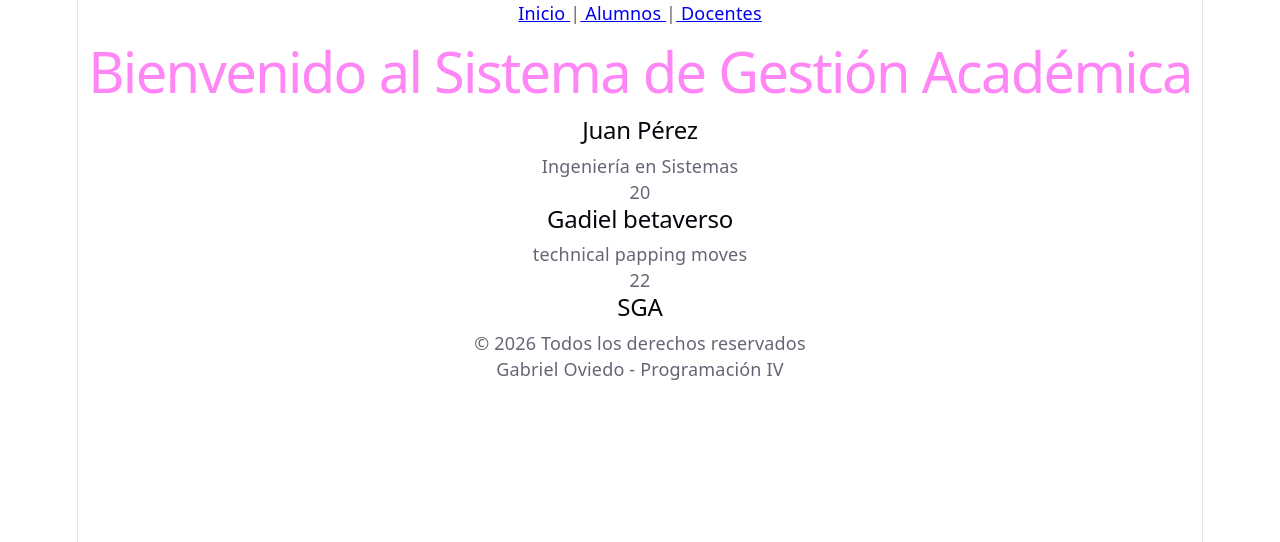
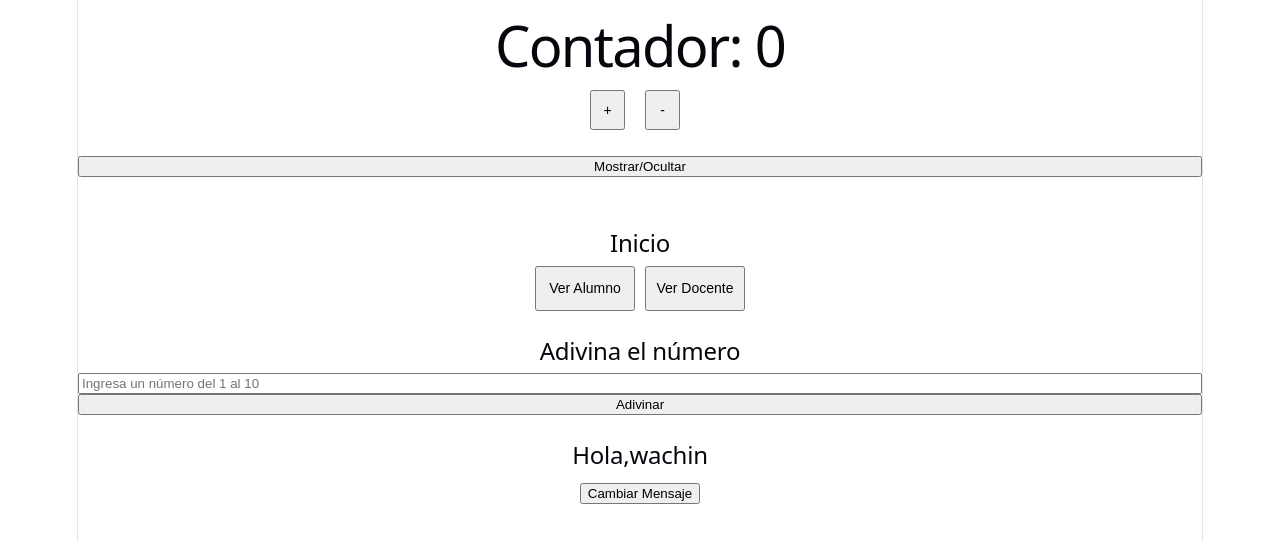
Before and after one commit to Gabi-oviedo/SGA, a React (Vite) app in the folder frontend-react/: page / in a window 1280 px wide. Shown: the top 542 px of the page. Built offline with nearby package versions, Linux system fonts and the light colour scheme.

Commit message:
Clase 28: Hooks de estado

```diff
--- a/frontend-react/src/App.jsx
+++ b/frontend-react/src/App.jsx
@@ -1,18 +1,44 @@
-import Titulo from './components/Titulo';
-import Navbar from './components/Navbar';
-import Footer from './components/Footer';
-import TarjetaAlumno from './components/TarjetaAlumno';
 
+import Incrementar from './components/ejemplos/Incrementar';
+import CambiarTitulo from './components/ejemplos/CambiarTitulo';
+import {Adivina} from './components/ejemplos/Adivina';
+import Mensaje from './components/ejemplos/Mensaje';
 function App() {
   return (
+
     <>
-    <Navbar />
-    <Titulo texto="Bienvenido al Sistema de Gestión Académica" color = "#ff00ea79" />
-    <TarjetaAlumno nombre="Juan Pérez" carrera="Ingeniería en Sistemas" edad="20" />
-    <TarjetaAlumno nombre="Gadiel betaverso" carrera="technical papping moves" edad="22" />
-    <Footer />
-    </>
+    <Incrementar />
+    <br />
+    <CambiarTitulo />
+    <br />
+    <Adivina />
+    <br />
+    <Mensaje />
+    <br />
+
+   </>
   )
 }
 
 export default App;
+
+
+
+
+
+
+
+
+
+/* import Titulo from './components/Titulo';
+import Navbar from './components/Navbar';
+import Footer from './components/Footer';
+import TarjetaAlumno from './components/TarjetaAlumno';
+ */
+
+
+/*  <Navbar />
+    <Titulo texto="Bienvenido al Sistema de Gestión Académica" color = "#ff00ea79" />
+    <TarjetaAlumno nombre="Juan Pérez" carrera="Ingeniería en Sistemas" edad="20" />
+    <TarjetaAlumno nombre="Gadiel betaverso" carrera="technical papping moves" edad="22" />
+    <Footer /> */
--- /dev/null
+++ b/frontend-react/src/components/ejemplos/Adivina.jsx
@@ -0,0 +1,45 @@
+import {useState} from 'react';
+
+export function Adivina() {
+
+    const[seleccion, setSeleccion] = useState("");
+    const[resultado, setResultado] = useState("");
+
+    function sortear(){
+        const valorIngresado = seleccion.trim();
+        const ganador = Math.floor(Math.random() * 10) + 1;
+        const elegido = Number(valorIngresado);
+
+        if (valorIngresado === ""){
+            setResultado("Por favor, ingresa un número del 1 al 10.");
+            setSeleccion("");
+            return;
+        }
+        if (Number.isNaN(elegido) || elegido < 1 || elegido > 10){
+            setResultado("Por favor, ingresa un número válido del 1 al 10.");
+            setSeleccion("");
+            return;
+        }
+
+        if (elegido === ganador){
+            setResultado("¡Felicidades! Has adivinado el número.");
+            setSeleccion("");
+        } else {
+            setResultado(`Lo siento, el número era ${ganador}.`);
+            setSeleccion("");
+        }
+
+        setSeleccion("");
+    }
+
+    return(
+        <>
+        <h2>Adivina el número</h2>
+        <input type="number" value={seleccion} onChange={(e) => setSeleccion(e.target.value)} placeholder="Ingresa un número del 1 al 10" />
+        <button onClick={sortear}>Adivinar</button>
+        <p>{resultado}</p>
+        </>
+    )
+}
+
+export default Adivina;
--- /dev/null
+++ b/frontend-react/src/components/ejemplos/CambiarTitulo.jsx
@@ -0,0 +1,21 @@
+import {useState} from 'react';
+
+function CambiarTitulo() {
+    const [titulo, setTitulo] = useState("Inicio");
+
+
+    return(
+        <>
+    <h2>{titulo}</h2>
+    <div style ={{display: 'flex' , justifyContent: 'center', alignItems: 'center', gap: '10px'}}>
+    <button style ={{fontSize: '14px', width: '100px', height: '45px'}} onClick={() => setTitulo("Alumnos")}>Ver Alumno</button>
+    <button style ={{fontSize: '14px', width: '100px', height: '45px', color: 'black'}} onClick={() => setTitulo("Docentes")}>Ver Docente</button>
+
+    </div>
+
+    </>
+)
+
+}
+
+export default CambiarTitulo;
--- /dev/null
+++ b/frontend-react/src/components/ejemplos/Incrementar.jsx
@@ -0,0 +1,35 @@
+import {useState} from 'react';
+function Incrementar() {
+   const [contador, setContador] = useState(0);
+    const [mostrar, setMostrar] = useState(false);
+
+
+    function incremento(){
+        setContador(contador + 1);
+    }
+
+    function decremento(){
+        if (contador > 0) {
+            setContador(contador - 1);
+        }
+        setContador(contador - 1);
+
+    }
+
+    return(
+        <>
+        <h1>Contador: {contador}</h1>
+
+        <div style ={{display: 'flex' , justifyContent: 'center', alignItems: 'center', gap: '10px'}}>
+        <button style ={{fontSize: '14px', width: '35px', height: '40px'}} onClick={incremento}>+</button><br />
+        <button style ={{fontSize: '14px', width: '35px', height: '40px'}} onClick={decremento}>-</button><br />
+        </div> <br />
+
+        <button onClick={() => setMostrar(!mostrar)}>Mostrar/Ocultar</button> <br />
+        {mostrar && <p>Información adicional</p>}
+
+        </>
+    )
+}
+
+export default Incrementar;
--- /dev/null
+++ b/frontend-react/src/components/ejemplos/Mensaje.jsx
@@ -0,0 +1,19 @@
+import {useState} from 'react';
+
+function Mensaje(){
+    const [mensaje, setMensaje] = useState("Hola,wachin");
+
+
+
+    return(
+        <>
+       <h2>{mensaje}</h2>
+       <div>
+        <button onClick={() => setMensaje("Bienvenidos a programacion IV")}>Cambiar Mensaje</button>
+       </div>
+
+        </>
+    )
+}
+
+export default Mensaje;
```
